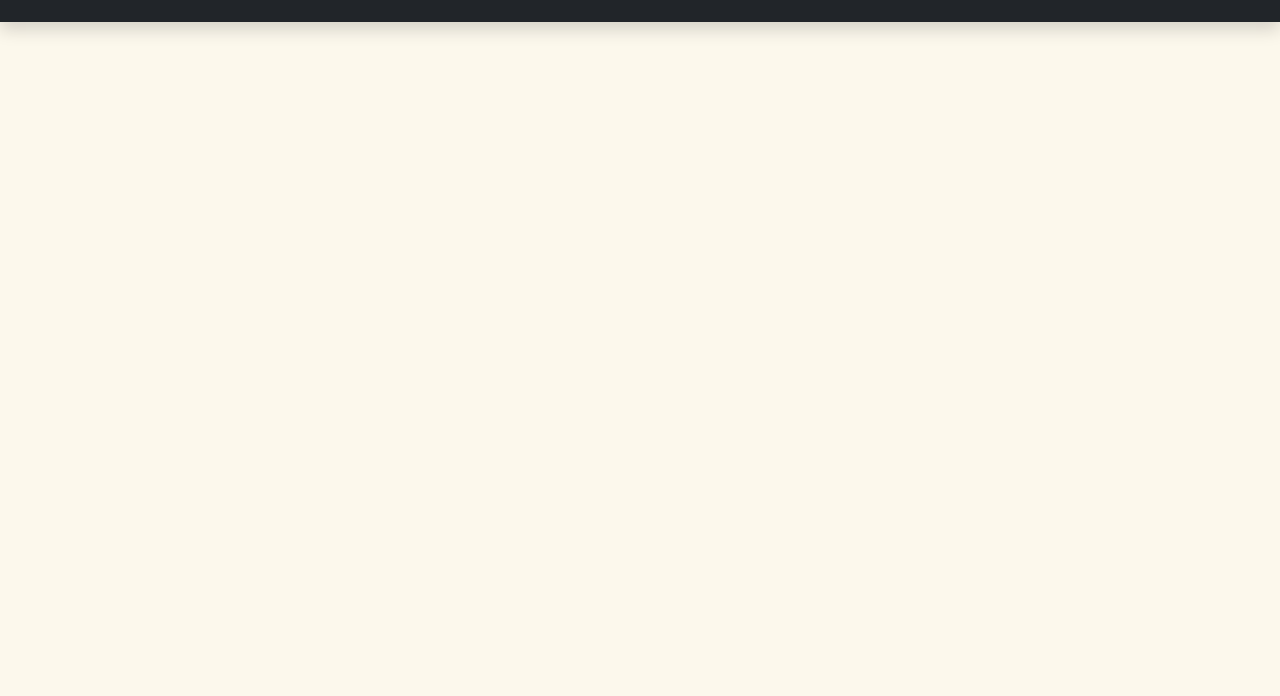
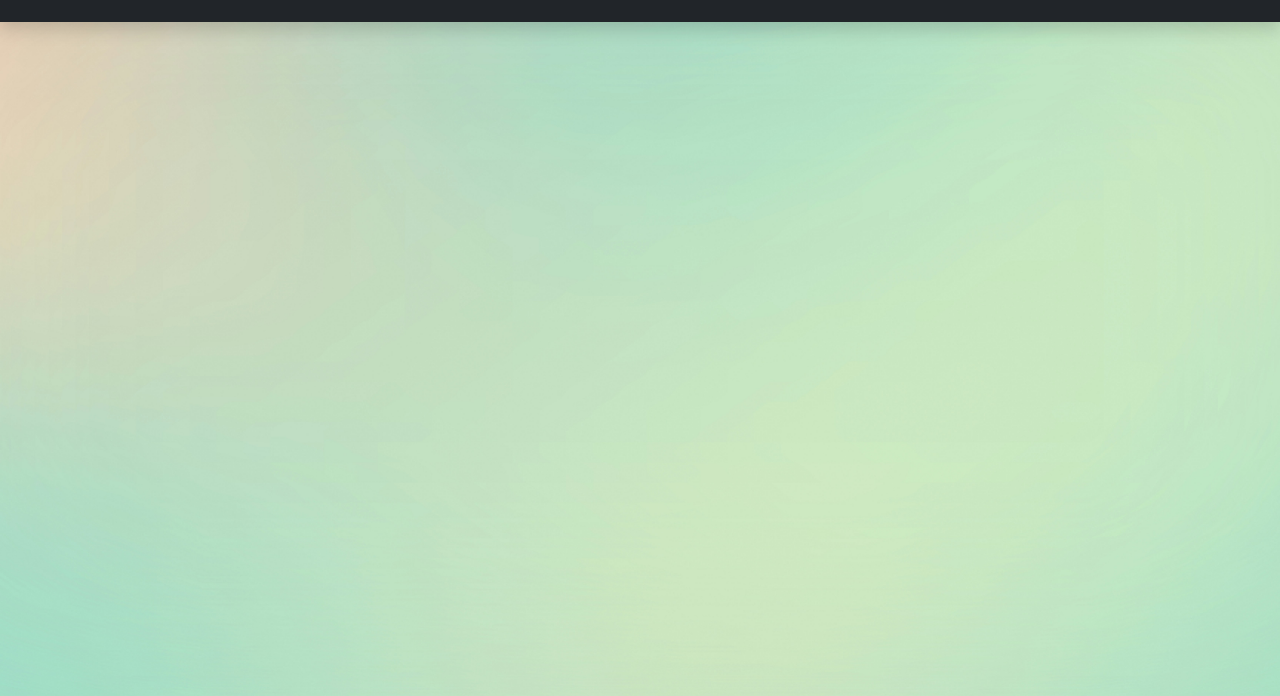
Before and after one commit to kasnyikbence/TaskManager, a plain HTML site: page index.html in a window 1280 px wide. Shown: the part 104-800 px from the top of the page. Drawn offline with nearby package versions, Linux system fonts and the light colour scheme.

Commit message:
Háttérkép hozzádaása

```diff
--- a/css/style.css
+++ b/css/style.css
@@ -1,6 +1,23 @@
+html, body {
+    height: 100%;
+    margin: 0;
+    padding: 0;
+}
+
 body {
-    background-color: #fcf8ec;
     font-family: 'Gill Sans', 'Gill Sans MT', Calibri, 'Trebuchet MS', sans-serif;
+}
+
+body::before {
+  content: "";
+  position: fixed;
+  inset: 0;
+  background-image: url("../assets/background-img.jpg");
+  background-size: cover;
+  background-repeat: no-repeat;
+  background-position: center;
+  z-index: -1;
+  transition: filter 0.3s ease;
 }
 
 .navbar {
@@ -51,8 +68,6 @@ body {
     cursor: pointer;
     filter: invert(100%);
 }
-
-
 
 .task-card {
     background-color: #fff;
@@ -202,8 +217,8 @@ body {
 
 
 /*DARKMODE*/
-body.dark-mode {
-    background-color: #121212;
+body.dark-mode::before {
+  filter: invert(1);
     color: #e4e4e4;
 }
 
@@ -231,21 +246,18 @@ body.dark-mode .form-label {
     color: #f8f9fa;
 }
 
-body.dark-mode .btn-close {
-    filter: invert(1);
-}
 
 body.dark-mode .task-card,
 body.dark-mode .task-header,
 body.dark-mode .task-title,
 body.dark-mode .task-description,
-body.dark-mode .task-deadline{
+body.dark-mode .task-deadline {
     background-color: #212529;
     color: #f8f9fa;
     border-color: #343a40;
 }
 
 body.dark-mode .btn-pen,
-body.dark-mode .btn-delete{
+body.dark-mode .btn-delete {
     filter: invert(100%);
 }
```
Also changed, not shown: assets/background-img.jpg (added).
